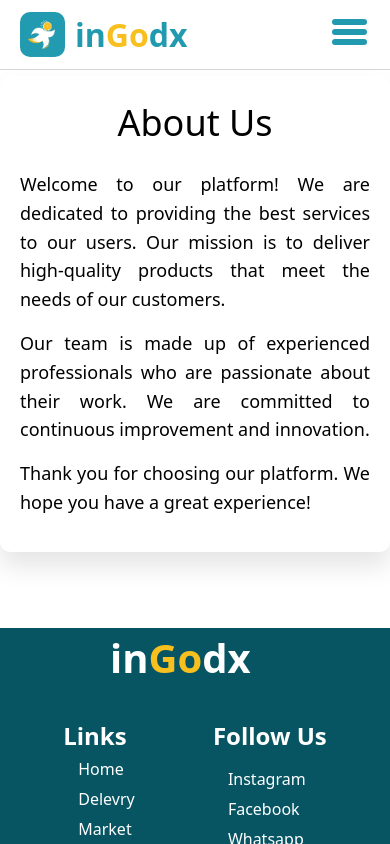
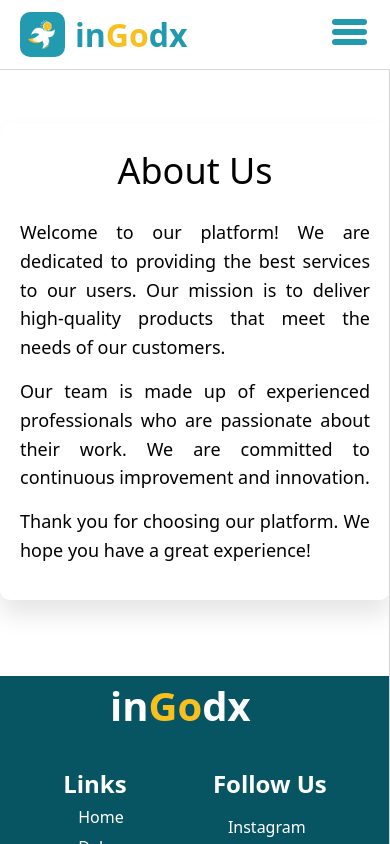
Before and after one commit to gitlakbih/ingodx_frontend, a React (Vite) app: page /About in a window 390 px wide. Shown: the top 844 px of the page. Built offline with nearby package versions, Linux system fonts and the light colour scheme.

Commit message:
responsive nav bar

```diff
--- a/src/components/Navbar.tsx
+++ b/src/components/Navbar.tsx
@@ -27,12 +27,27 @@ function Navbar() {
 
   //responsive navBar
 
+  // useEffect(() => {
+  //   const menuBtn = document.querySelector(".menu-icon");
+  //   const nav = document.querySelector("#navbar");
+
+  //   const toggleMenu = () => {
+  //     if (nav) nav.classList.toggle("active");
+  //   };
+
+  //   if (menuBtn) menuBtn.addEventListener("click", toggleMenu);
+  //   return () => {
+  //     if (menuBtn) menuBtn.removeEventListener("click", toggleMenu);
+  //   };
+  // }, []);
+
+
   useEffect(() => {
     const menuBtn = document.querySelector(".menu-icon");
-    const nav = document.querySelector("#navbar");
+    const nav = document.querySelector(".not-visible");
 
     const toggleMenu = () => {
-      if (nav) nav.classList.toggle("active");
+      if (nav) nav.classList.toggle("visible");
     };
 
     if (menuBtn) menuBtn.addEventListener("click", toggleMenu);
@@ -41,8 +56,8 @@ function Navbar() {
     };
   }, []);
 
-
   return (
+    <>
     //the className here is a condition to add a scrolling effect.
     <header className={scrolled ? "scrolled" : ""}>
 
@@ -56,8 +71,55 @@ function Navbar() {
         </h3>
       </div></Link>
 
-      <nav >
+      <nav className="head-navbar">
         <ul id="navbar">
+          {/* //link is a tool to help to navigate to other  pages like a tag*/}
+          {/* <li>
+            <Link to="/Profile">
+              <div>PFL</div>
+            </Link>
+          </li>
+          <li>
+            <Link to="/">
+              <div>Home</div>
+            </Link>
+          </li> */}
+          <li>
+            <Link to="/Market">
+              <div>Business</div>
+            </Link>
+          </li>
+          <li>
+            <Link to="/Delivery">
+              <div>Delivery</div>
+            </Link>
+          </li>
+          {/* <li><Link to = '/TsakherLiya'>Tsakher Liya</Link></li> */}
+          {/* <li>
+            <Link to="/About">
+              <div>About</div>
+            </Link>
+          </li> */}
+          <li>
+            <Link to="/Login">
+
+              <button type="button" className="btn">
+                Sign In
+              </button>
+            </Link>
+          </li>
+        </ul>
+      </nav>
+
+      <div className="menu-icon">
+        <div className="line"></div>
+        <div className="line"></div>
+        <div className="line"></div>
+      </div>
+    </header>
+
+    <nav className="not-visible" id="side-bar">
+        <ul className="visible-list">
           {/* //link is a tool to help to navigate to other  pages like a tag*/}
           {/* <li>
             <Link to="/Profile">
@@ -95,12 +157,7 @@ function Navbar() {
         </ul>
       </nav>
 
-      <div className="menu-icon">
-        <div className="line"></div>
-        <div className="line"></div>
-        <div className="line"></div>
-      </div>
-    </header>
+    </>
   );
 }
 
--- a/src/styles/navigation.css
+++ b/src/styles/navigation.css
@@ -1,8 +1,8 @@
-header{
+header {
     display: flex;
     align-items: center;
     justify-content: space-between;
-    width: 100vw ;
+    width: 100vw;
     height: 70px;
     padding: 0 80px;
     background-color: white;
@@ -35,14 +35,14 @@ header{
     font-weight: 500;
 }
 
-nav ul {
+.head-navbar ul {
     display: flex;
     align-items: center;
     justify-content: center;
     gap: 10px;
 }
 
-nav ul a {
+.head-navbar ul a {
     font-size: 16px;
     font-weight: 600;
     color: #636363;
@@ -50,21 +50,22 @@ nav ul a {
     transition: all 0.1s;
 }
 
-nav ul li {
+.head-navbar ul li {
     margin-right: 20px;
     transition: all 0.1s;
 }
 
-nav ul li:hover {
+.head-navbar ul li:hover {
     border-bottom: solid 4px var(--blu);
     color: #000000;
     font-size: 18px;
 }
-nav ul li:last-child:hover{
+
+.head-navbar ul li:last-child:hover {
     border-bottom: none;
 }
 
-nav ul a:hover {
+.head-navbar ul a:hover {
     color: #000000;
     font-size: 16px;
 }
@@ -85,30 +86,28 @@ nav ul a:hover {
 }
 
 @media (max-width: 800px) {
-    body{
-        position: relative;
-    }
     header {
         padding: 0 20px;
         margin: 0;
-        width: 100vw;    }
+        width: 100vw;
+    }
 
-    nav ul {
+    .head-navbar ul {
         position: absolute;
         top: 55px;
         left: 0;
         right: 0;
         display: flex;
         flex-direction: column;
-        background-image: linear-gradient(to bottom , white ,rgb(176, 252, 255));
+        background-image: linear-gradient(to bottom, white, rgb(176, 252, 255));
         transition: all 0.5s;
         height: 0px;
         overflow: hidden;
-        z-index: 9999999999999999999999999999999999999999999999;
+        z-index: 9999999;
         opacity: 1;
     }
 
-    nav ul {
+    .head-navbar ul {
         display: block;
         width: 100vw;
         margin: 0 auto;
@@ -117,15 +116,52 @@ nav ul a:hover {
 
     nav ul li div {
         padding: 20px;
+        border-bottom: solid 1px lightgray;
+
+    }
+    nav ul li {
+        width: 100vw;
+
     }
 
     .menu-icon {
         display: block;
     }
 
-    nav ul.active {
-        height: 400px;
+    .head-navbar ul.active {
+        height: 200px;
         opacity: 1;
         overflow: hidden;
     }
 }
+
+
+.not-visible {
+    /* display: none; */
+    display: flex;
+    align-items: center;
+    text-align: center;
+    justify-content: start;
+    flex-direction: column;
+    height: 100vh;
+    width: 0px;
+    padding: 0px;
+    position: fixed;
+    top: 70px;
+    right: 0;
+    border-left: lightgray 1px solid;
+    z-index: 1000;
+    background-color: rgb(255, 255, 255);
+    transition: all .5s;
+}
+
+.visible-list {
+    display: flex;
+    flex-direction: column;
+    height: auto;
+}
+
+.visible {
+    width: 70% !important;
+    transition: all .5s;
+}
```
